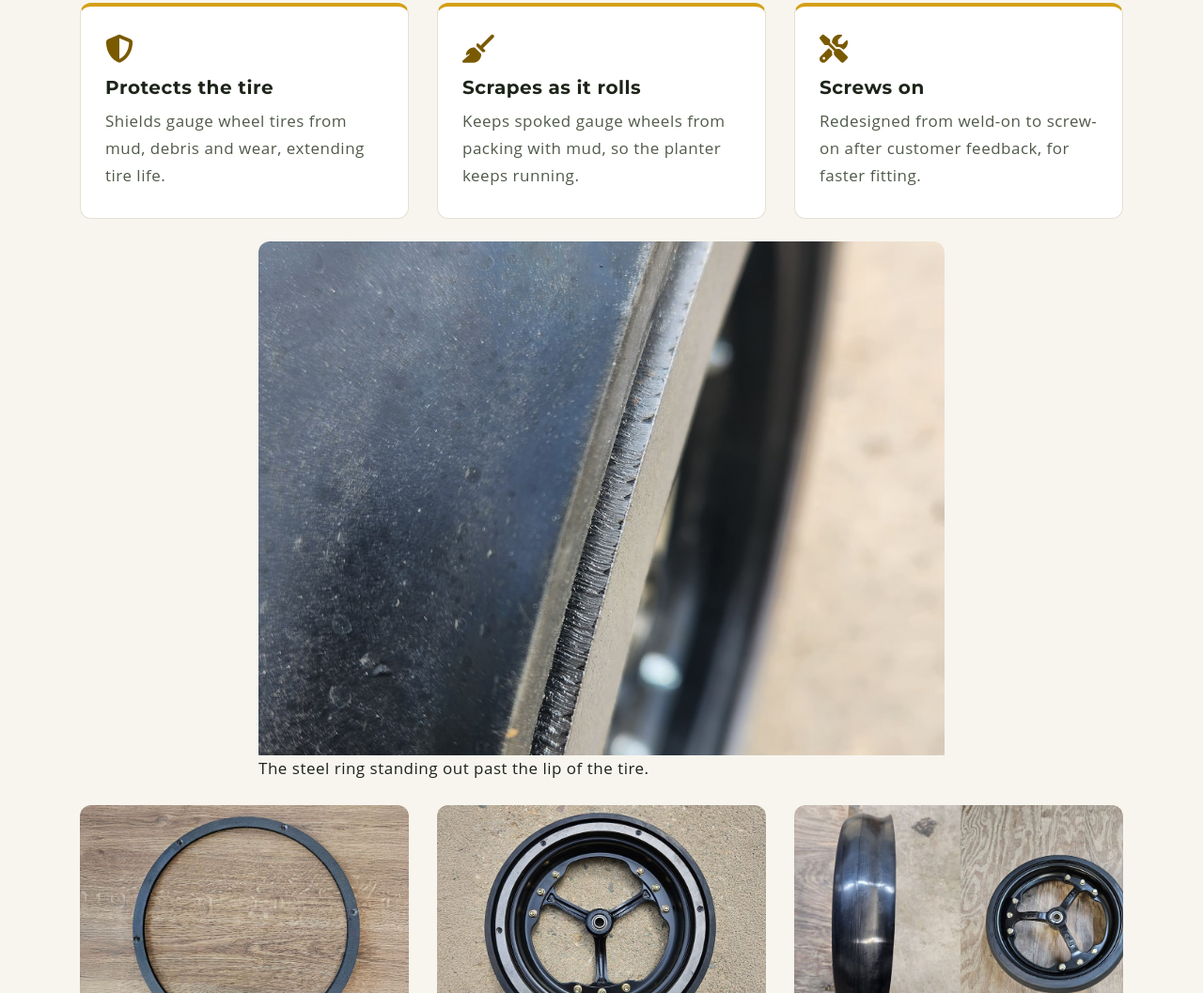
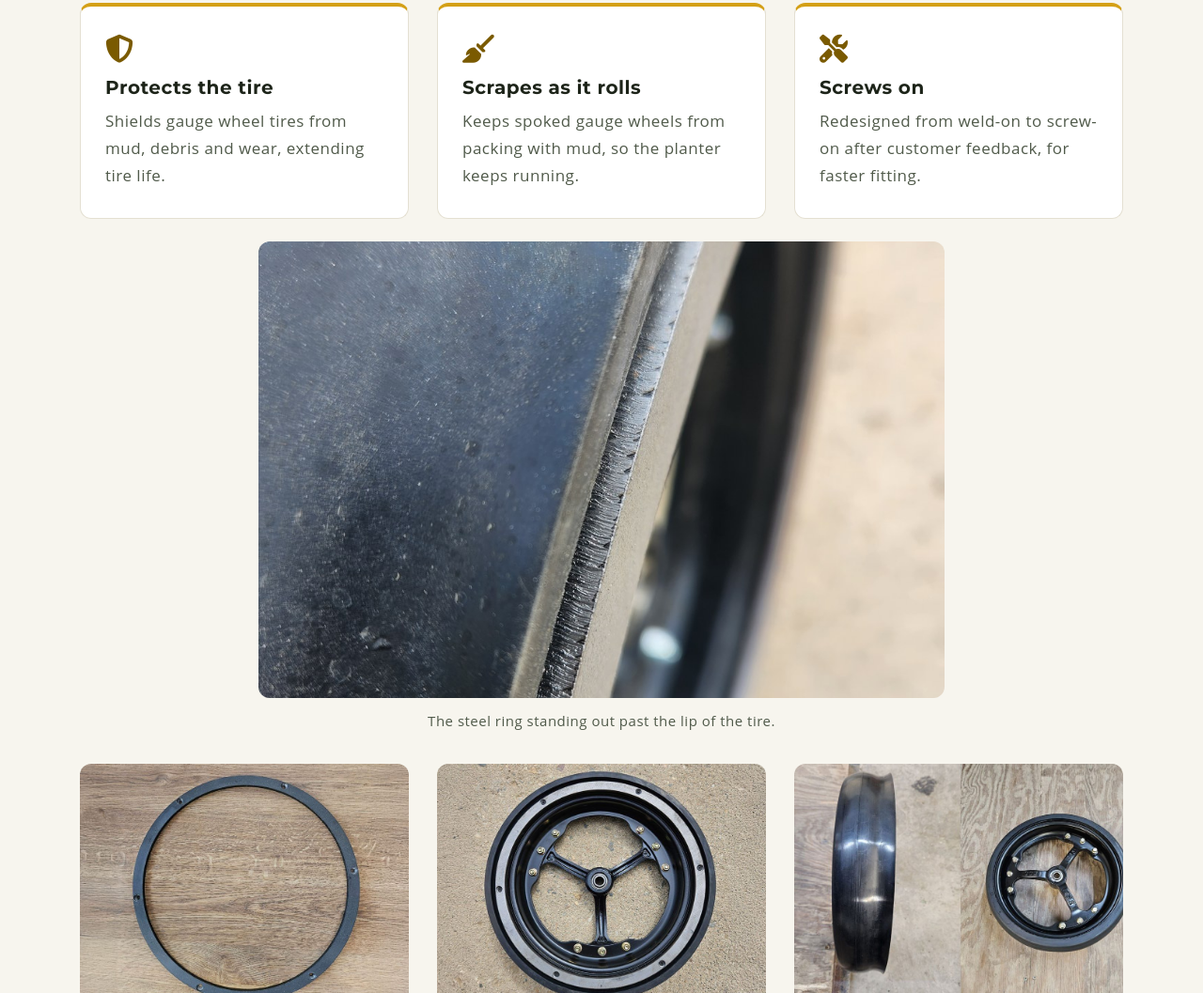
Before and after one commit to RanaTahirBilal/allan-jung, a plain HTML site: page index.html in a window 1280 px wide. Shown: the part 1916-2973 px from the top of the page at 94% size. Drawn offline with Linux system fonts and the light colour scheme.

Commit message:
Feature figure styles for the ring close-up

```diff
--- a/css/aj-site.css
+++ b/css/aj-site.css
@@ -164,6 +164,11 @@ a:focus-visible,button:focus-visible{outline:3px solid var(--aj-acc-lift);outlin
 /* Allan Jung additions */
 .aj-card i{color:var(--aj-acc-ink)}
 .aj-gallery img{width:100%;aspect-ratio:4/3;object-fit:cover}
+/* Allan asked for the ring standing proud of the tire lip to be seen. It is a fine
+   detail in a dark frame, so it leads the row at size and carries a caption. */
+.aj-feature figure{margin-bottom:32px;overflow:visible;border-radius:0}
+.aj-feature img{aspect-ratio:3/2;object-position:center 46%;border-radius:12px}
+.aj-feature figcaption{padding:12px 4px 0;color:var(--aj-muted);font-size:15px;text-align:center}
 .aj-patents{list-style:none;padding:0;margin:0}
 .aj-patents li{border-left:4px solid var(--aj-acc);background:#fff;padding:14px 18px;margin-bottom:12px;border-radius:6px}
 .aj-patents strong{display:block;color:var(--aj-ink);font-family:'Montserrat',Arial,sans-serif}
```
